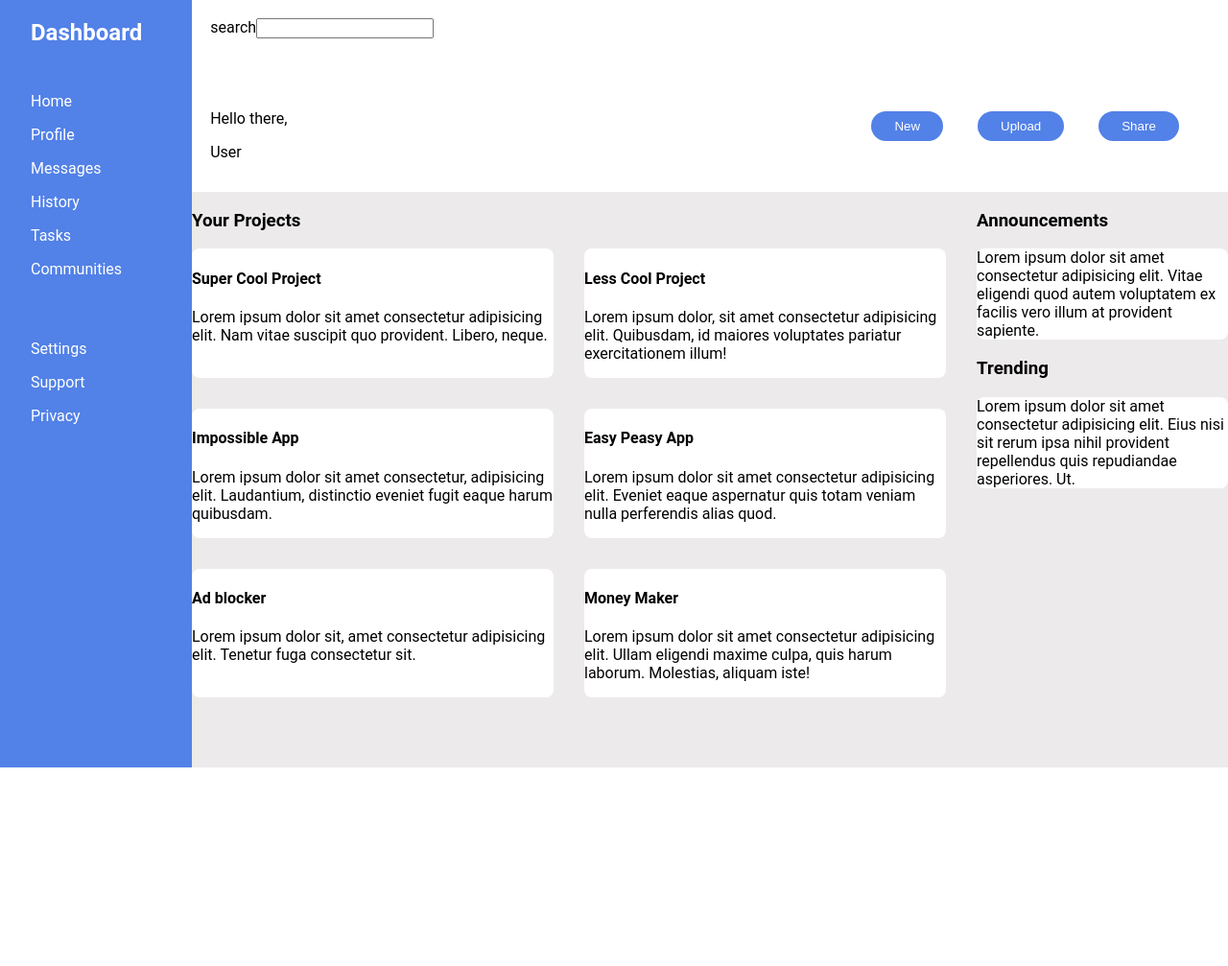
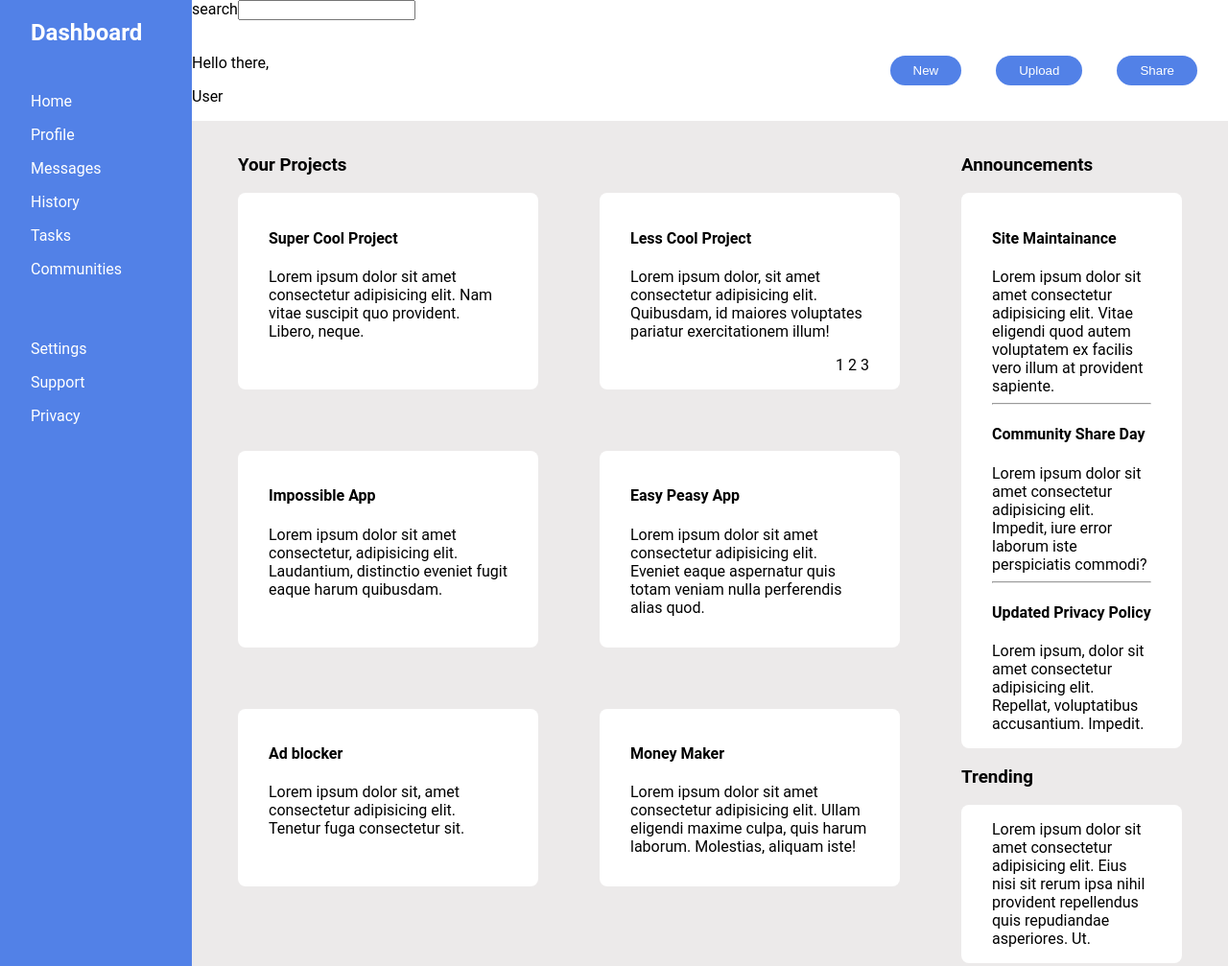
Before and after one commit to huzefazaheer/admin-dashboard, a plain HTML site: page index.html in a window 1280 px wide. Shown: the top 1007 px of the page at 96% size. Before the commit the page ends 800 px from the top, so only its background shows below. Drawn offline with Linux system fonts and the light colour scheme.

Commit message:
Added right sided sidebar and rearranged grid

```diff
--- a/index.html
+++ b/index.html
@@ -62,6 +62,7 @@
                 Lorem ipsum dolor, sit amet consectetur adipisicing elit.
                 Quibusdam, id maiores voluptates pariatur exercitationem illum!
               </p>
+              <div class="icon-group">1 2 3</div>
             </div>
             <div class="card">
               <h4>Impossible App</h4>
@@ -96,13 +97,22 @@
         </div>
         <div class="rightsidebar">
           <h3>Announcements</h3>
-          <div class="card">
+          <div class="card announcements">
+            <h4>Site Maintainance</h4>
             Lorem ipsum dolor sit amet consectetur adipisicing elit. Vitae
             eligendi quod autem voluptatem ex facilis vero illum at provident
             sapiente.
+            <hr />
+            <h4>Community Share Day</h4>
+            Lorem ipsum dolor sit amet consectetur adipisicing elit. Impedit,
+            iure error laborum iste perspiciatis commodi?
+            <hr />
+            <h4>Updated Privacy Policy</h4>
+            Lorem ipsum, dolor sit amet consectetur adipisicing elit. Repellat,
+            voluptatibus accusantium. Impedit.
           </div>
           <h3>Trending</h3>
-          <div class="card">
+          <div class="card trending">
             Lorem ipsum dolor sit amet consectetur adipisicing elit. Eius nisi
             sit rerum ipsa nihil provident repellendus quis repudiandae
             asperiores. Ut.
--- a/style.css
+++ b/style.css
@@ -1,13 +1,12 @@
 body {
   display: flex;
-  height: 100vh;
   padding: 0;
   margin: 0;
   font-family: "Roboto", sans-serif;
 }
 
 .sidebar {
-  flex: 16% 0 0.5;
+  flex: 20% 0 0.5;
   min-width: 200px;
   background-color: rgb(82, 129, 231);
 }
@@ -19,38 +18,52 @@ body {
 
 .content {
   display: flex;
-  height: 75vh;
+  padding: 1rem 3rem;
   background-color: rgb(236, 234, 234);
+  padding-bottom: 4rem;
 }
 
 .projects {
   flex: 75%;
-  margin-right: 2rem;
+  margin-right: 4rem;
 }
 
 .rightsidebar {
   flex: 25%;
+  display: flex;
+  flex-direction: column;
+  justify-content: flex-start;
+}
+
+.trending {
+  margin-top: auto;
+  flex: auto 1 1;
 }
 
 .card {
   background-color: white;
   border-radius: 8px;
+  padding: 1rem 2rem;
+}
+
+.icon-group {
+  text-align: right;
 }
 
 .grid-container {
   display: grid;
   grid-template-columns: 1fr 1fr;
   grid-template-row: 1fr 1fr 1fr;
-  gap: 2rem;
+  gap: 4rem;
+  min-height: 80vh;
 }
 
 nav {
   background-color: white;
-  height: 25vh;
 }
 
 .navitem {
-  padding: 1.2rem;
+  padding: 0rem;
 }
 
 .searchbar {
```
